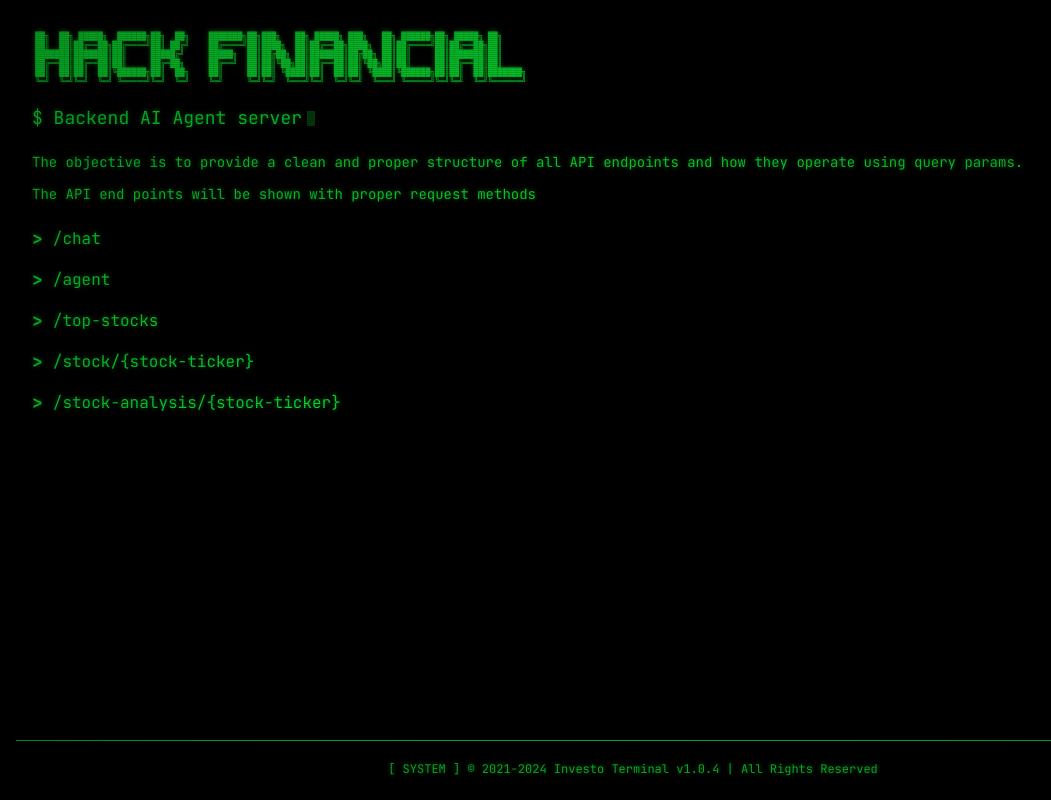
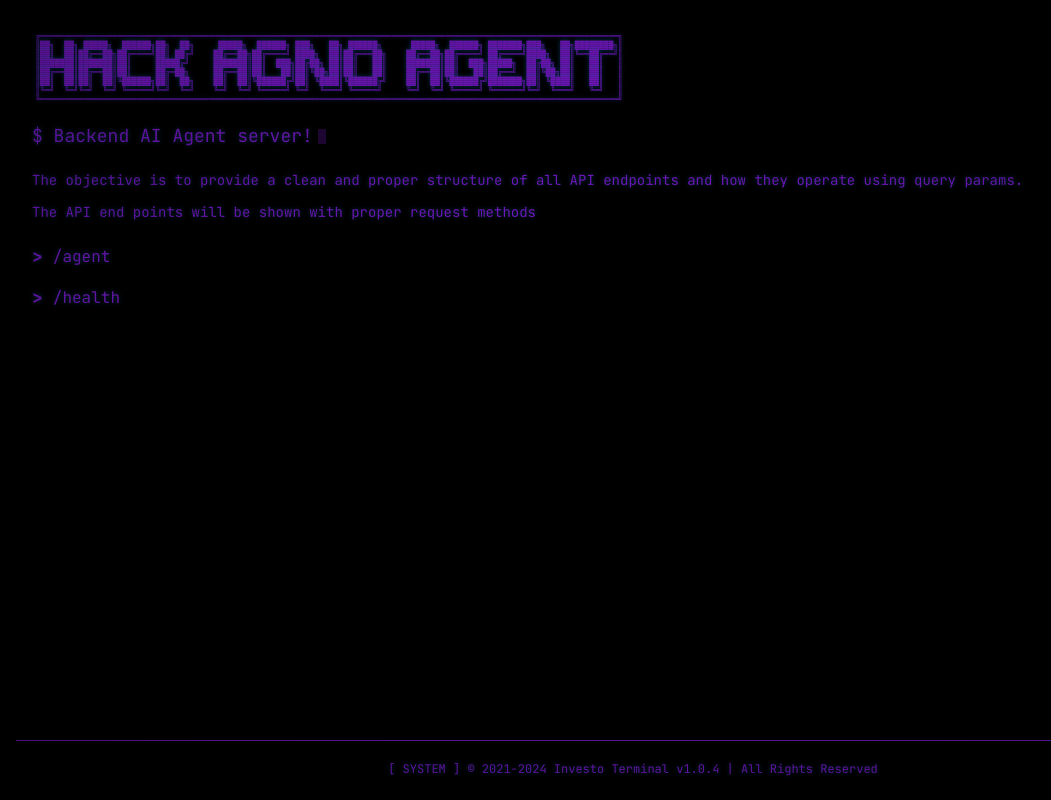
Before and after one commit to yashksaini-coder/Hack-Agno-Agent, a FastAPI app: page / in a window 1280 px wide. Shown: the whole page, without its empty margins (7-1058 px from the left). Run offline with FastAPI, Linux system fonts and the light colour scheme; parts of the project's set-up code (start-up, migrations or seed data) failed here and were passed over; some web fonts are replaced.

Commit message:
Refactor backend structure by removing unused routes and files, updating environment variables, and enhancing agent functionality for improved financial data retrieval.

```diff
--- a/Backend/app.py
+++ b/Backend/app.py
@@ -1,10 +1,9 @@
 from fastapi import FastAPI, Request, Depends
 from fastapi.middleware.cors import CORSMiddleware
-from utils.redisCache import lifespan, get_cache
 from routes.stockRoutes import router as stock_router
 from routes.agentRoutes import router as agent_router
 
-app = FastAPI(lifespan=lifespan)
+app = FastAPI()
 app.add_middleware(
     CORSMiddleware,
     allow_origins=["*"],
--- a/Backend/routes/stockRoutes.py
+++ b/Backend/routes/stockRoutes.py
@@ -1,154 +1,14 @@
-from fastapi import APIRouter, Depends, Request
-from fastapi_cache import FastAPICache
-from fastapi_cache.backends.redis import RedisBackend
-from utils.redisCache import get_cache
-from controllers.topStocks import get_top_stocks, get_stock
-from controllers.stockAgent import stock_analyzer_agent, extract_json_from_response, create_default_stock_data, merge_stock_data
-from fastapi.responses import JSONResponse, HTMLResponse
-from fastapi import FastAPI, Query, HTTPException
+from fastapi import APIRouter, Request
+from fastapi.templating import Jinja2Templates
+from agno.agent import RunResponse
 import os
+import json
+import datetime
 import re
-import json
-from fastapi.templating import Jinja2Templates
-import datetime
 
-templates = Jinja2Templates(directory="templates")
 router = APIRouter()
+templates = Jinja2Templates(directory="templates")  # Set the templates directory
 
 @router.get("/")
-@router.head("/")
 async def read_root(request: Request):
-    text = "Backend AI Agent server"
-    return templates.TemplateResponse("base.html",{"request":request, "text": text})
-
-
-@router.get("/top-stocks")
-async def read_top_stocks(request: Request, cache: RedisBackend = Depends(get_cache)):
-    cache_key = "top_stocks"
-    cached_result = await cache.get(cache_key)
-
-    if cached_result:
-        result = json.loads(cached_result)
-    else:
-        top_stocks = ['AAPL', 'MSFT', 'AMZN', 'GOOGL', 'TSLA', 'META', 'NVDA']
-        stocks = " ".join(top_stocks)
-        result = get_top_stocks(stocks)
-        await cache.set(cache_key, json.dumps(result), 10)
-
-    # Check if request is from a browser
-    accept_header = request.headers.get("accept", "")
-    if "text/html" in accept_header:
-        return templates.TemplateResponse("route.html", {
-            "request": request,
-            "route_path": "/top-stocks",
-            "method": "GET",
-            "full_path": request.url.scheme + "://" + request.url.netloc + "/top-stocks",
-            "description": "Returns information about top stocks in the market",
-            "parameters": [],
-            "example_response": json.dumps(result, indent=2),
-            "current_year": datetime.datetime.now().year
-        })
-
-    return result
-
-@router.get("/stock/{name}")
-async def read_stock(request: Request, name: str, cache: RedisBackend = Depends(get_cache)):
-    # Use f-string to properly interpolate the name variable
-    cache_key = f"stock_{name}"
-    cached_result = await cache.get(cache_key)
-
-    if cached_result:
-        result = json.loads(cached_result)
-    else:
-        result = get_stock(name)
-        await cache.set(cache_key, json.dumps(result), 10)
-
-    # Check if request is from a browser
-    accept_header = request.headers.get("accept", "")
-    if "text/html" in accept_header:
-        return templates.TemplateResponse("route.html", {
-            "request": request,
-            "route_path": f"/stock/{{{name}}}",
-            "method": "GET",
-            "full_path": request.url.scheme + "://" + request.url.netloc + f"/stock/{name}",
-            "description": "Returns detailed information about a specific stock",
-            "parameters": [
-                {"name": "name", "type": "string", "description": "Stock symbol (e.g., AAPL, MSFT)"}
-            ],
-            "example_response": json.dumps(result, indent=2),
-            "current_year": datetime.datetime.now().year
-        })
-
-    return result
-
-@router.get("/stock-analysis/{symbol}")
-async def get_stock_analysis(request: Request, symbol: str, cache: RedisBackend = Depends(get_cache)):
-    cache_key = f"stock_analysis_{symbol}"
-    """
-    Get detailed stock analysis for a given stock symbol.
-    Returns a JSON response with financial metrics.
-    """
-    try:
-        # Get or compute result
-        cached_result = await cache.get(cache_key)
-        if cached_result:
-            result = json.loads(cached_result)
-        else:
-            # Construct a clear prompt for the model
-            prompt = f"Analyze the stock {symbol} and provide detailed financial information following the specified JSON format."
-            response = stock_analyzer_agent.run(prompt)
-
-            # Extract JSON from the response
-            if hasattr(response, 'content'):
-                # Try to extract JSON from the content
-                json_data = extract_json_from_response(response.content)
-
-                if json_data:
-                    # Create default data and merge with extracted data
-                    default_data = create_default_stock_data(symbol)
-                    result = merge_stock_data(default_data, json_data)
-                else:
-                    result = create_default_stock_data(symbol)
-            else:
-                result = create_default_stock_data(symbol)
-
-            await cache.set(cache_key, json.dumps(result), 300)
-
-        # Check if request is from a browser
-        accept_header = request.headers.get("accept", "")
-        if "text/html" in accept_header:
-            return templates.TemplateResponse("route.html", {
-                "request": request,
-                "route_path": f"/stock-analysis/{{{symbol}}}",
-                "method": "GET",
-                "full_path": request.url.scheme + "://" + request.url.netloc + f"/stock-analysis/{symbol}",
-                "description": "Provides detailed AI-powered analysis of a stock, including financial metrics and predictions",
-                "parameters": [
-                    {"name": "symbol", "type": "string", "description": "Stock symbol to analyze (e.g., AAPL, MSFT)"}
-                ],
-                "example_response": json.dumps(result, indent=2),
-                "current_year": datetime.datetime.now().year
-            })
-
-        return JSONResponse(content=result)
-
-    except Exception as e:
-        error_response = {"error": f"Failed to retrieve stock data: {str(e)}"}
-
-        # Check if request is from a browser for error case
-        accept_header = request.headers.get("accept", "")
-        if "text/html" in accept_header:
-            return templates.TemplateResponse("route.html", {
-                "request": request,
-                "route_path": f"/stock-analysis/{{{symbol}}}",
-                "method": "GET",
-                "full_path": request.url.scheme + "://" + request.url.netloc + f"/stock-analysis/{symbol}",
-                "description": "Provides detailed AI-powered analysis of a stock, including financial metrics and predictions",
-                "parameters": [
-                    {"name": "symbol", "type": "string", "description": "Stock symbol to analyze (e.g., AAPL, MSFT)"}
-                ],
-                "example_response": json.dumps(error_response, indent=2),
-                "current_year": datetime.datetime.now().year
-            })
-
-        return JSONResponse(status_code=500, content=error_response)
+    return templates.TemplateResponse("base.html", {"request": request, "text": "Backend AI Agent server!"})
--- a/Backend/templates/base.html
+++ b/Backend/templates/base.html
@@ -3,15 +3,15 @@
 <head>
     <meta charset="UTF-8">
     <meta name="viewport" content="width=device-width, initial-scale=1.0">
-    <title>Agno</title>
+    <title>Hack Agno Agent</title>
     <link rel="preconnect" href="https://fonts.googleapis.com">
     <link rel="preconnect" href="https://fonts.gstatic.com" crossorigin>
     <link href="https://fonts.googleapis.com/css2?family=Fira+Sans+Condensed:ital,wght@0,100;0,200;0,300;0,400;0,500;0,600;0,700;0,800;0,900;1,100;1,200;1,300;1,400;1,500;1,600;1,700;1,800;1,900&family=JetBrains+Mono:ital,wght@0,100..800;1,100..800&family=Source+Code+Pro:ital,wght@0,200..900;1,200..900&display=swap" rel="stylesheet">
     <style>
         :root {
-            --terminal-color: #0cfa37;
+            --terminal-color: #8b1eea;
             --terminal-bg: #000000;
-            --terminal-glow: 0 0 5px rgba(12, 250, 55, 0.5);
+            --terminal-glow: 0 0 5px rgba(26, 141, 230, 0.5);
         }
 
         html {
@@ -184,12 +184,14 @@
 <body>
     <pre>
     {% block header %}
-    ██╗  ██╗ █████╗  ██████╗██╗  ██╗    ███████╗██╗███╗   ██╗ █████╗ ███╗   ██╗ ██████╗██╗ █████╗ ██╗
-    ██║  ██║██╔══██╗██╔════╝██║ ██╔╝    ██╔════╝██║████╗  ██║██╔══██╗████╗  ██║██╔════╝██║██╔══██╗██║
-    ███████║███████║██║     █████╔╝     █████╗  ██║██╔██╗ ██║███████║██╔██╗ ██║██║     ██║███████║██║
-    ██╔══██║██╔══██║██║     ██╔═██╗     ██╔══╝  ██║██║╚██╗██║██╔══██║██║╚██╗██║██║     ██║██╔══██║██║
-    ██║  ██║██║  ██║╚██████╗██║  ██╗    ██║     ██║██║ ╚████║██║  ██║██║ ╚████║╚██████╗██║██║  ██║███████╗
-    ╚═╝  ╚═╝╚═╝  ╚═╝ ╚═════╝╚═╝  ╚═╝    ╚═╝     ╚═╝╚═╝  ╚═══╝╚═╝  ╚═╝╚═╝  ╚═══╝ ╚═════╝╚═╝╚═╝  ╚═╝╚══════╝
+    ╔════════════════════════════════════════════════════════════════════════════════════════════════════════════════════════╗
+    ║██╗  ██╗ █████╗  ██████╗██╗  ██╗     █████╗  ██████╗ ███╗   ██╗ ██████╗      █████╗  ██████╗ ███████╗███╗   ██╗████████╗║
+    ║██║  ██║██╔══██╗██╔════╝██║ ██╔╝    ██╔══██╗██╔════╝ ████╗  ██║██╔═══██╗    ██╔══██╗██╔════╝ ██╔════╝████╗  ██║╚══██╔══╝║
+    ║███████║███████║██║     █████╔╝     ███████║██║  ███╗██╔██╗ ██║██║   ██║    ███████║██║  ███╗█████╗  ██╔██╗ ██║   ██║   ║
+    ║██╔══██║██╔══██║██║     ██╔═██╗     ██╔══██║██║   ██║██║╚██╗██║██║   ██║    ██╔══██║██║   ██║██╔══╝  ██║╚██╗██║   ██║   ║
+    ║██║  ██║██║  ██║╚██████╗██║  ██╗    ██║  ██║╚██████╔╝██║ ╚████║╚██████╔╝    ██║  ██║╚██████╔╝███████╗██║ ╚████║   ██║   ║
+    ║╚═╝  ╚═╝╚═╝  ╚═╝ ╚═════╝╚═╝  ╚═╝    ╚═╝  ╚═╝ ╚═════╝ ╚═╝  ╚═══╝ ╚═════╝     ╚═╝  ╚═╝ ╚═════╝ ╚══════╝╚═╝  ╚═══╝   ╚═╝   ║
+    ╚════════════════════════════════════════════════════════════════════════════════════════════════════════════════════════╝
     {% endblock %}
     </pre>
     <main>
@@ -205,23 +207,11 @@
         <ul class="terminal-menu">
             <li class="terminal-item">
                 <span class="terminal-prompt">></span>
-                <a class="terminal-link" href="/chat" target="_blank">/chat</a>
-            </li>
-            <li class="terminal-item">
-                <span class="terminal-prompt">></span>
                 <a class="terminal-link" href="/agent" target="_blank">/agent</a>
             </li>
             <li class="terminal-item">
                 <span class="terminal-prompt">></span>
-                <a class="terminal-link" href="/top-stocks" target="_blank">/top-stocks</a>
-            </li>
-            <li class="terminal-item">
-                <span class="terminal-prompt">></span>
-                <a class="terminal-link" href="/stock/AAPL" target="_blank">/stock/{stock-ticker}</a>
-            </li>
-            <li class="terminal-item">
-                <span class="terminal-prompt">></span>
-                <a class="terminal-link" href="/stock-analysis/AAPL" target="_blank">/stock-analysis/{stock-ticker}</a>
+                <a class="terminal-link" href="/health" target="_blank">/health</a>
             </li>
         </ul>
     </main>
```
Also changed, not shown: Backend/controllers/agent.py (added, +50 -0 lines), Backend/routes/agentRoutes.py (+6 -61 lines), Backend/templates/route.html (+5 -5 lines), 1 other file.
